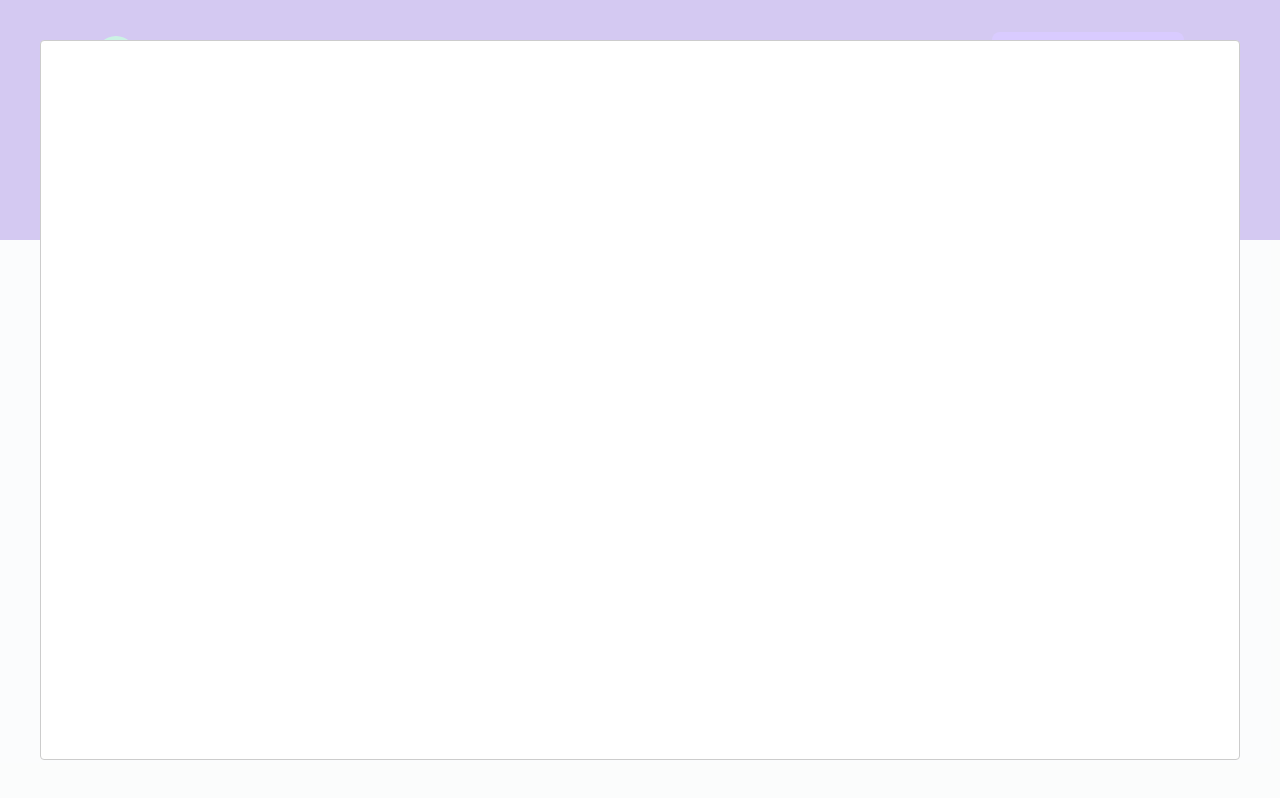
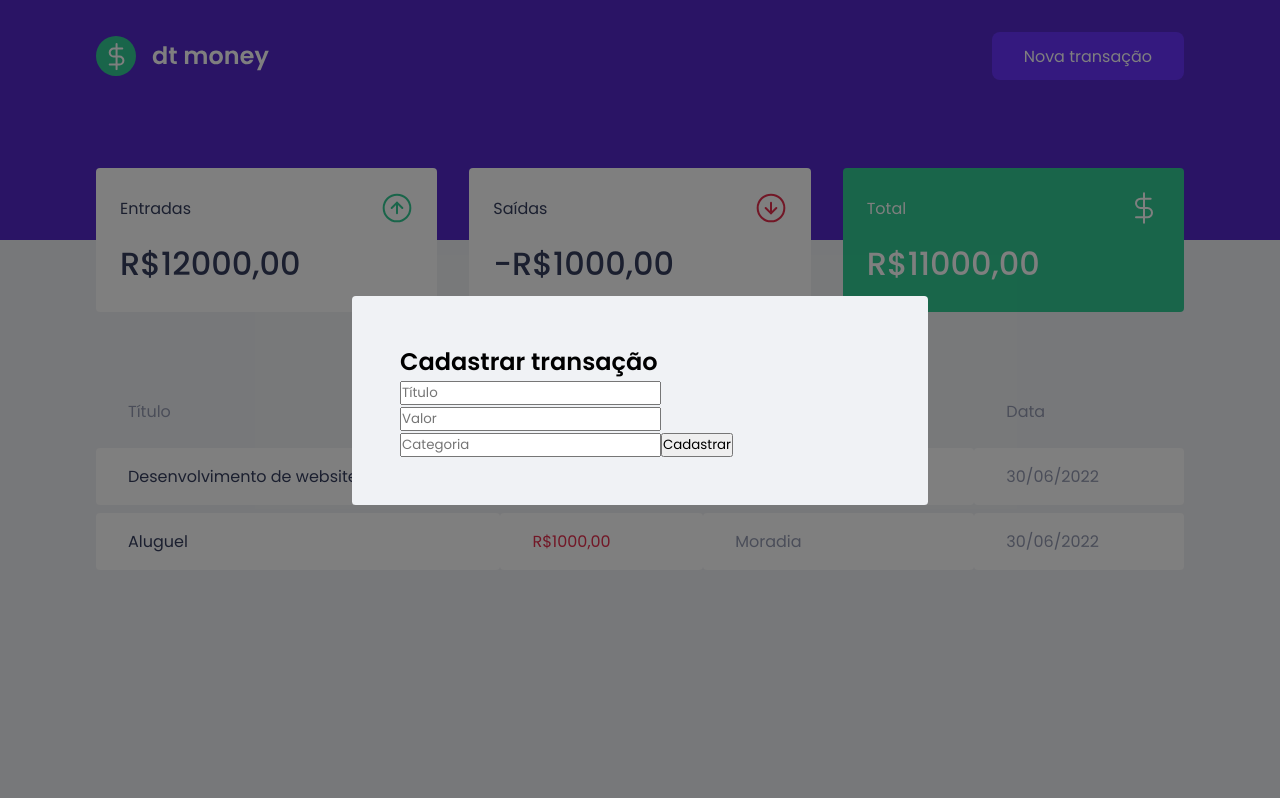
Before and after one commit to JuanSavedra/DtMoney, a React (Create React App) app: page / in a window 1280 px wide. Both pictures are taken after a click on the button "Nova transação". Built offline with nearby package versions, Linux system fonts and the light colour scheme; no server answers; what miragejs would draw is missing.

Commit message:
form structure

```diff
--- a/src/components /NewTransactionModal/index.tsx
+++ b/src/components /NewTransactionModal/index.tsx
@@ -1,4 +1,5 @@
 import Modal from 'react-modal';
+import { Container } from './styles';
 
 interface NewTransactionModalProps {
   isOpen: boolean;
@@ -10,8 +11,16 @@
     <Modal
       isOpen={isOpen}
       onRequestClose={onRequestClose}
+      overlayClassName="react-modal-overlay"
+      className="react-modal-content"
     >
-
+      <Container>
+        <h2>Cadastrar transação</h2>
+        <input type="text" placeholder="Título"/>
+        <input type="number" placeholder="Valor"/>
+        <input type="text" placeholder="Categoria"/>
+        <button type="submit">Cadastrar</button>
+      </Container>
     </Modal>
   )
 }
--- a/src/components /NewTransactionModal/styles.ts
+++ b/src/components /NewTransactionModal/styles.ts
@@ -1,5 +1,5 @@
 import styled from 'styled-components';
 
-export const Container = styled.div`
+export const Container = styled.form `
 
 `
--- a/src/styles/global.ts
+++ b/src/styles/global.ts
@@ -50,4 +50,25 @@
     opacity: 0.6;
     cursor: not-allowed;
   }
+
+  .react-modal-overlay {
+    display: flex;
+    align-items: center;
+    justify-content: center;
+    background: rgba(0, 0, 0, 0.5);
+    position: fixed;
+    top: 0;
+    bottom: 0;
+    right: 0;
+    left: 0;
+  }
+
+  .react-modal-content {
+    width: 100%;
+    max-width: 576px;
+    background-color: var(--background);
+    padding: 3rem;
+    position: absolute;
+    border-radius: 0.24rem;
+  }
 `
```
